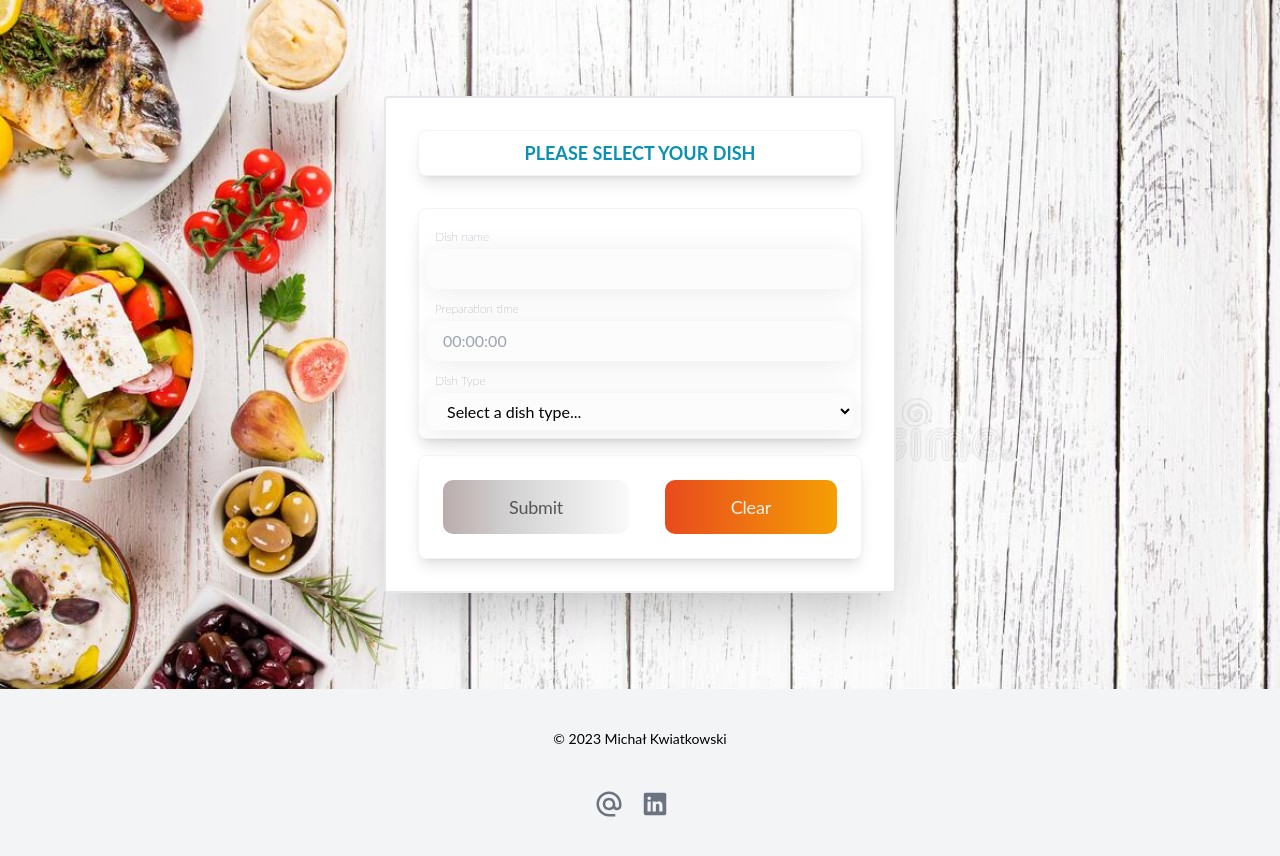
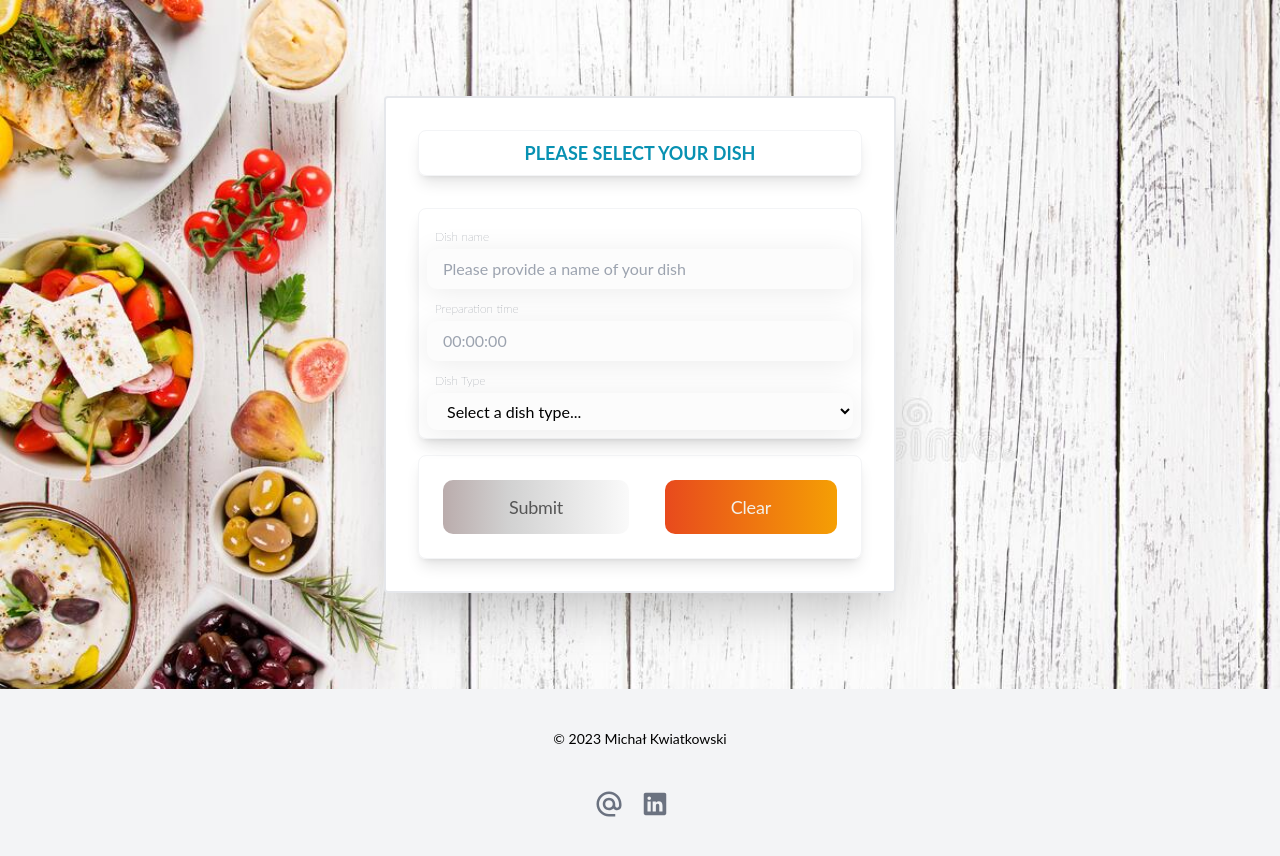
Before and after one commit to michal-kvviatek/dishSelect, a React (Create React App) app: page / in a window 1280 px wide. Shown: the top 856 px of the page. Built offline with nearby package versions, Linux system fonts and the light colour scheme.

Commit message:
placeholder updated

```diff
--- a/src/components/Form.tsx
+++ b/src/components/Form.tsx
@@ -73,6 +73,7 @@ const SelectingFormValuesForm: React.FC<InjectedFormProps<IFormData, Props> & Pr
                         name="name"
                         component="input"
                         type="text"
+                        placeholder="Please provide a name of your dish"
                         required
                     />
                     <Label htmlFor="preparation_time" title="Preparation time" />
```
